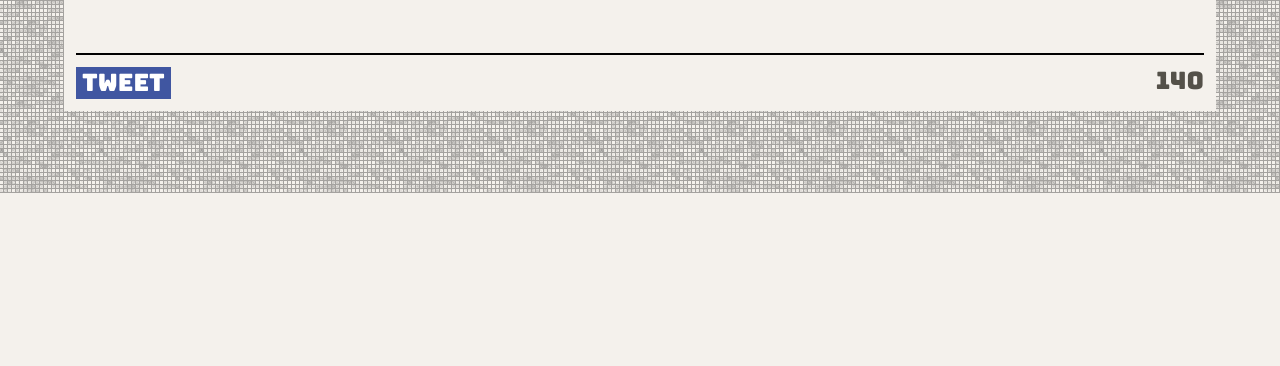
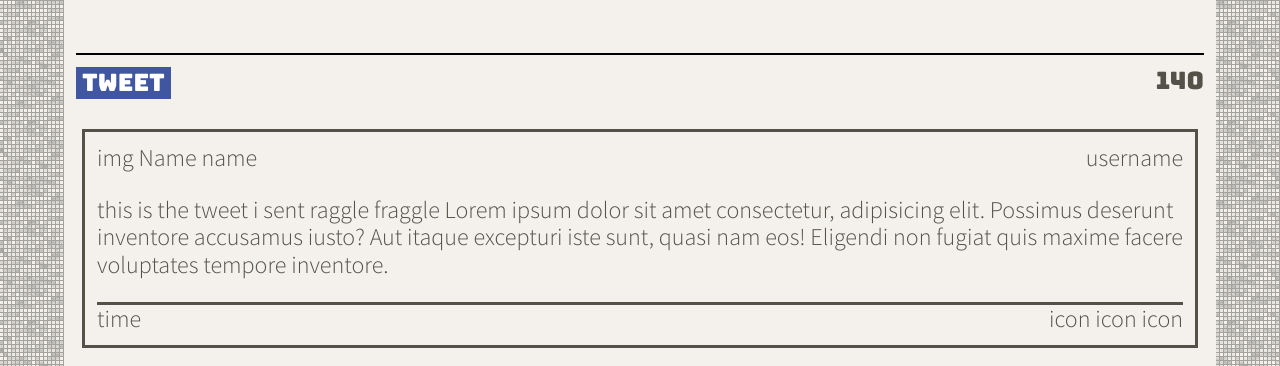
Before and after one commit to firewallfail/tweeter, a website: page public/index.html in a window 1280 px wide. Shown: the part 607-973 px from the top of the page. Before the commit the page ends 800 px from the top, so only its background shows below. Drawn offline with nearby package versions, Linux system fonts and the light colour scheme.

Commit message:
Implement styling on new text seciont

```diff
--- a/public/index.html
+++ b/public/index.html
@@ -66,6 +66,24 @@
         </footer>
       </form>
     </section>
+    <section class="new-tweet-container">
+      <article class="tweet">
+        <header>
+          <div>img Name name</div>
+          <div class="username">username</div>
+        </header>
+
+        <body>
+          <p>this is the tweet i sent raggle fraggle Lorem ipsum dolor sit amet consectetur, adipisicing elit. Possimus
+            deserunt inventore accusamus iusto? Aut itaque excepturi iste sunt, quasi nam eos! Eligendi non fugiat quis
+            maxime facere voluptates tempore inventore.</p>
+        </body>
+        <footer>
+          <div>time</div>
+          <div>icon icon icon</div>
+        </footer>
+      </article>
+    </section>
 
   </main>
 </body>
--- a/public/styles/new-tweet.css
+++ b/public/styles/new-tweet.css
@@ -52,3 +52,22 @@ label {
   font-family: 'Source Sans Pro', sans-serif;
   font-weight: bold;
 }
+
+article.tweet {
+  margin: 0.75em;
+  padding: 0.5em;
+  border: solid;
+}
+
+article.tweet header {
+  display: flex;
+  flex-direction: row;
+  justify-content: space-between;
+}
+
+article.tweet footer {
+  display: flex;
+  flex-direction: row;
+  justify-content: space-between;
+  border-top: solid;
+}
```
